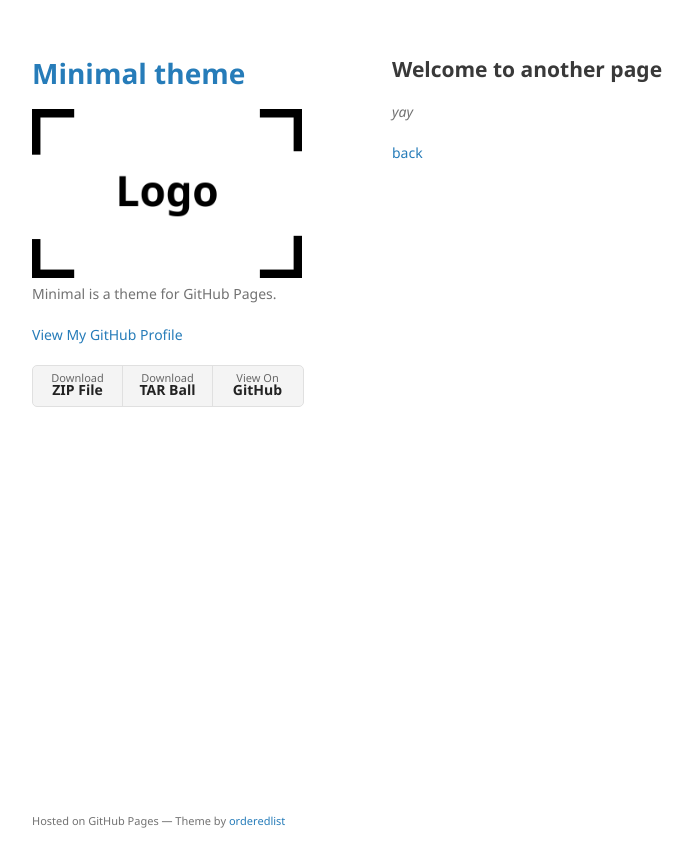
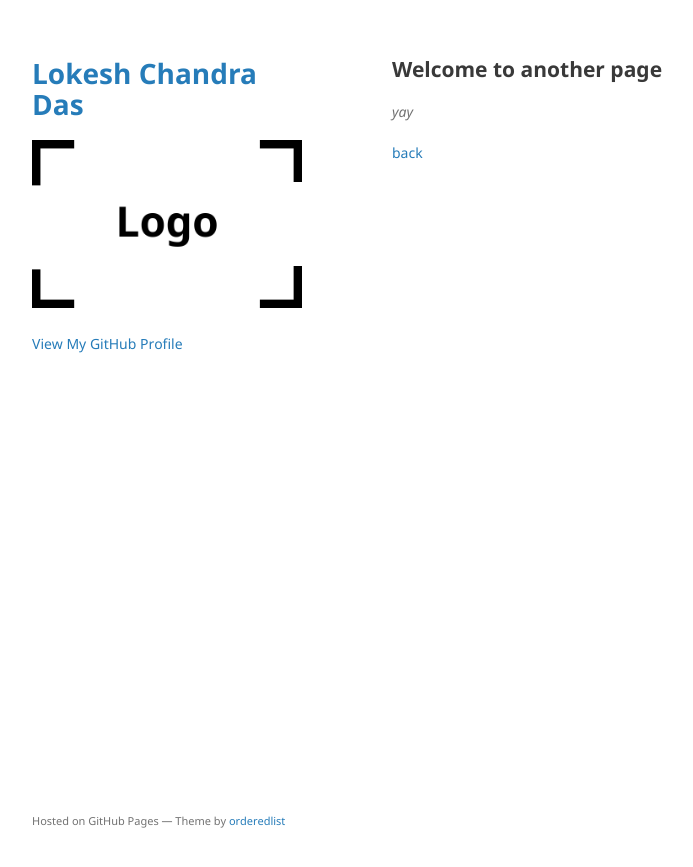
Before and after one commit to lokesh-c-das/lokesh-c-das.github.io, a Jekyll site: the page built from another-page.md, in a window 1280 px wide. Shown: the top 867 px of the page, without its empty margins (178-871 px from the left). Built offline with Jekyll 4.4.1, drawn with Linux system fonts in a browser that asks for light colours; the repository's description, which GitHub fills in, is left out; our own code applies the rules of GitHub Pages for plain Markdown files.

Commit message:
first changes

```diff
--- a/_config.yml
+++ b/_config.yml
@@ -1,6 +1,6 @@
-title: Minimal theme
+title: Lokesh Chandra Das
 logo: /assets/img/logo.png
-description: Minimal is a theme for GitHub Pages.
-show_downloads: true
+description:
+show_downloads: False
 google_analytics:
 theme: jekyll-theme-minimal
```
